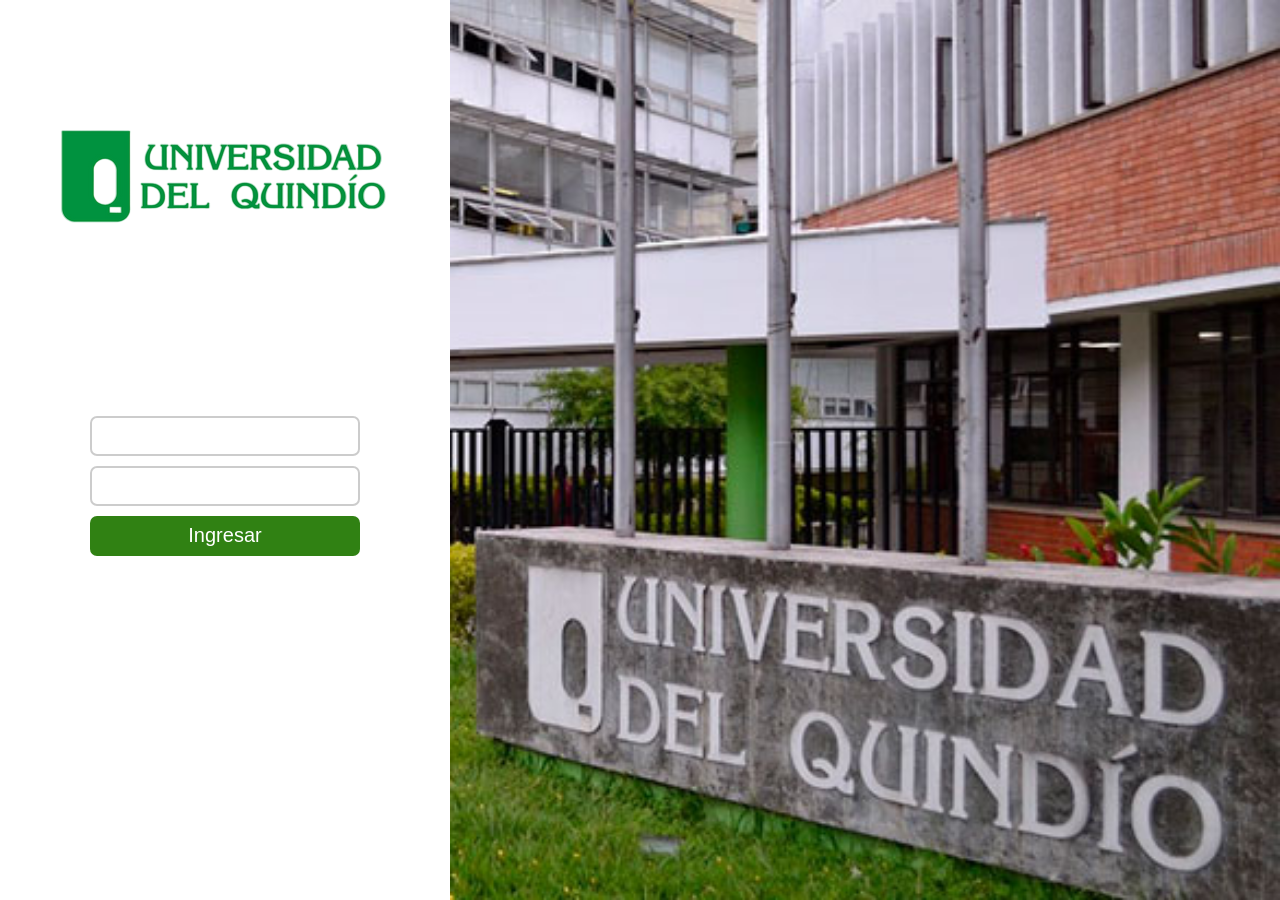
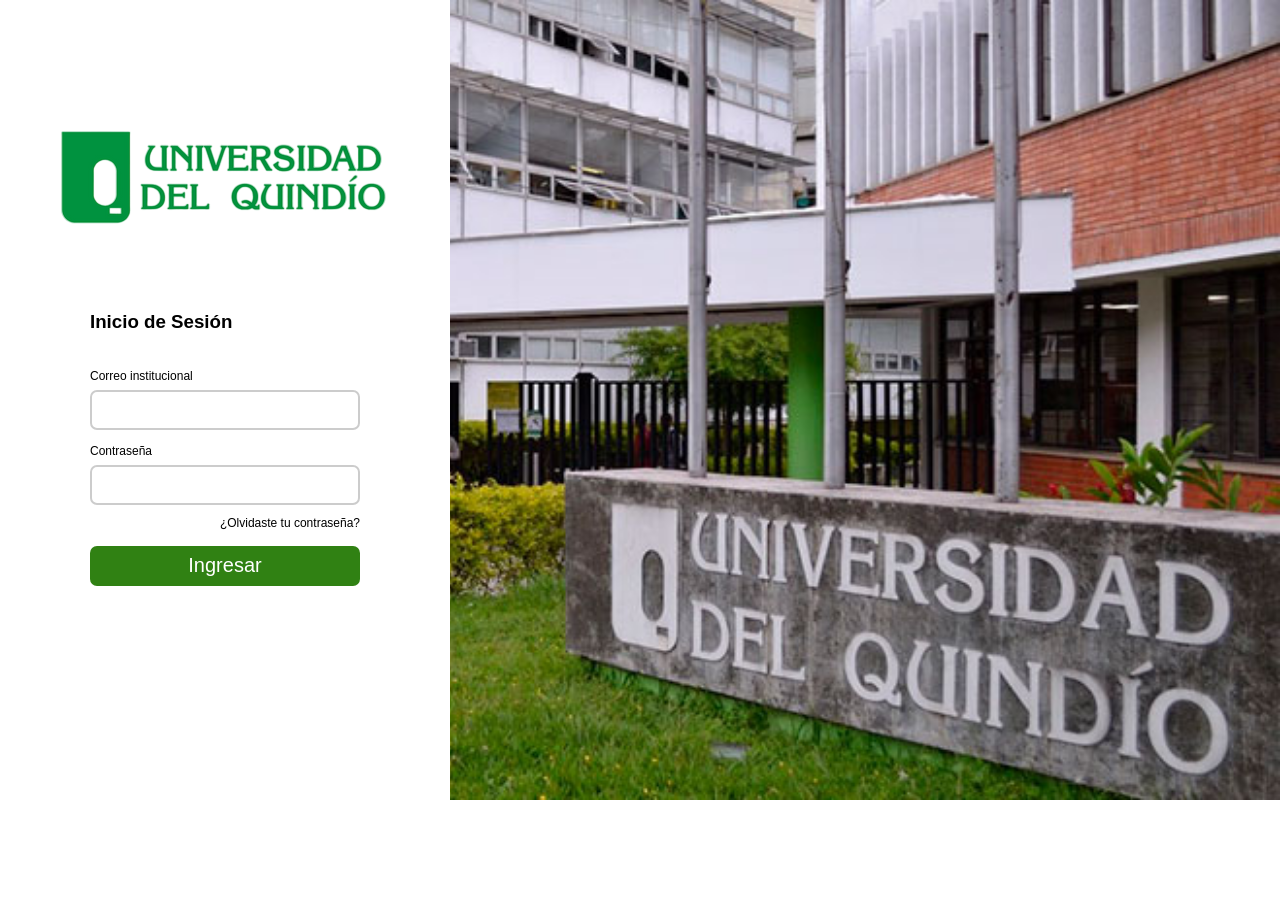
Before and after one commit to aguileracamilo/administrador-eventos-uq, a React (Vite) app: page / in a window 1280 px wide. After the commit the page ends 800 px from the top, so only its background shows below. Built offline with nearby package versions, Linux system fonts and the light colour scheme.

Commit message:
Login ui web terminado

```diff
--- a/src/components/SignIn.jsx
+++ b/src/components/SignIn.jsx
@@ -1,14 +1,23 @@
-import React from 'react'
+import React from "react";
 
 function SignIn() {
   return (
-   <form>
-    <h3>Inicio de Sesión</h3>
-    <input/>
-    <input/>
-    <button>Ingresar</button>
-   </form>
-  )
+    <form>
+      <h3>
+        <strong>Inicio de Sesión</strong>
+      </h3>
+      <label>Correo institucional</label>
+      <input type="text" />
+      <label>Contraseña</label>
+      <input type="text" />
+      <div>
+        <a>
+          <label>¿Olvidaste tu contraseña?</label>
+        </a>
+      </div>
+      <button>Ingresar</button>
+    </form>
+  );
 }
 
-export default SignIn
+export default SignIn;
--- a/src/css/Login.css
+++ b/src/css/Login.css
@@ -1,7 +1,7 @@
 .login-area {
   width: 400px;
   height: 100vh;
-  padding: 50px;
+  padding:0 50px;
   background-color: #ffffff;
   display: flex;
   align-items: center;
@@ -16,21 +16,23 @@
 }
 
 form {
-  gap: 10px;
+  gap: 5px;
   width: 100%;
-  padding: 40px;
+  padding:0 40px;
   display: flex;
-  align-items: center;
   flex-direction: column;
+  align-items: flex-start;
   box-sizing: border-box;
 }
-
+img{
+  margin-top: 51px;
+}
 input,
 button {
   width: 100%;
   height: 40px;
   border-radius: 7px;
-  border: 2px solid #CCCCCC;
+  border: 2px solid #cccccc;
   box-sizing: border-box;
 }
 button {
@@ -38,9 +40,36 @@
   color: #ffffff;
   border: none;
   font-size: 20px;
+  margin-top: 7px;
+}
+form h3,
+form label {
+  margin-top: 7px;
+  text-align: right;
+  color: black;
+}
+form div {
+  width: 100%;
+  display: flex;
+  justify-content: flex-end;
+}
+label {
+  font-size: 12px;
 }
 
 @media (max-width: 767px) {
+
+
+  .login-area {
+    width: auto;
+    height: auto;
+    padding:0 50px;
+    background-color: #ffffff;
+    display: flex;
+    align-items: center;
+    flex-direction: column;
+  }
+
   .background-login {
     width: 100%;
     background-image: url(../assets/background-login.jpg);
--- a/src/index.css
+++ b/src/index.css
@@ -3,7 +3,7 @@
   margin:0px;
 }
 :root {
-  font-family: Inter, system-ui, Avenir, Helvetica, Arial, sans-serif;
+  font-family: Arial;
   line-height: 1.5;
   color-scheme: light dark;
   color: rgba(255, 255, 255, 0.87);
```
Also changed, not shown: src/Login.jsx (+4 -4 lines).
